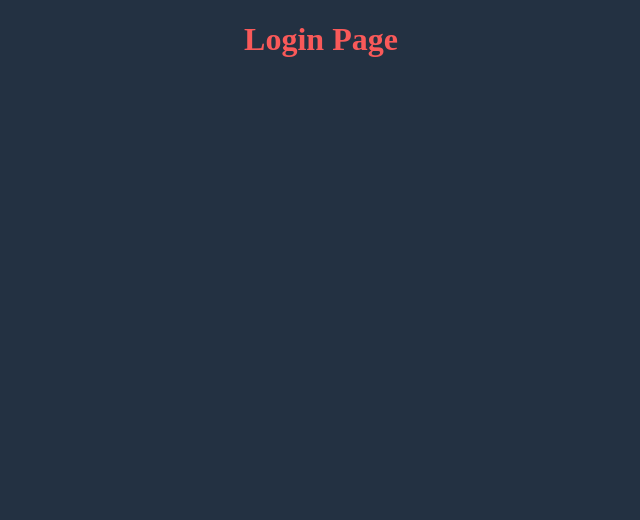
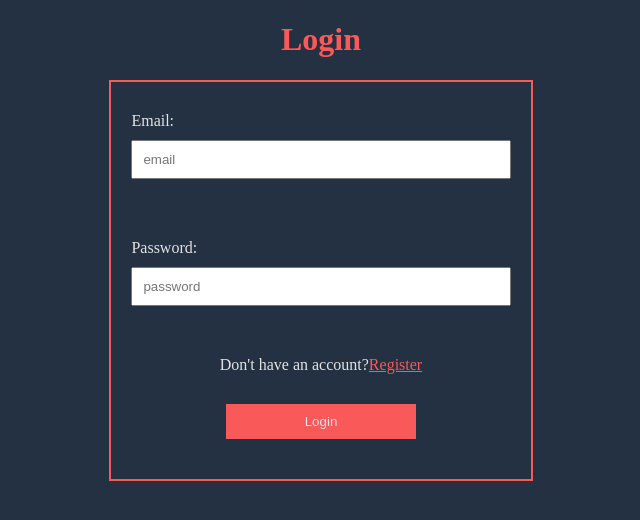
Before and after one commit to saptarsidebnath98/Job-Application-Tracker, a React (Vite) app in the folder frontend/: page /login in a window 1280 px wide. Shown: the top 520 px of the page, without its empty margins (319-959 px from the left). Built offline with nearby package versions, Linux system fonts and the light colour scheme.

Commit message:
feat: add login page ui and validation

```diff
--- a/frontend/src/index.css
+++ b/frontend/src/index.css
@@ -8,7 +8,7 @@ h1 {
 }
 
 /* register page */
-#register_form{
+#register_form, #login_form{
     border: 2px solid #f95959;
     width: 30%;
     margin: 0% auto;
@@ -18,11 +18,11 @@ h1 {
     gap: 10px;
 }
 
-#register_form label{
+#register_form label, #login_form label{
     margin-top: 10px;
 }
 
-#register_form input{
+#register_form input, #login_form input{
     padding: 10px;
 }
 
@@ -32,7 +32,7 @@ h1 {
     height: 30px;
 }
 
-#register_form button{
+#register_form button, #login_form button{
     padding: 10px;
     margin: 20px auto;
     width: 50%;
--- a/frontend/src/pages/Login.jsx
+++ b/frontend/src/pages/Login.jsx
@@ -1,8 +1,74 @@
+import { useState } from "react";
+import { validateEmail, validatePassword } from "../utils/utility";
+import { Link } from "react-router-dom";
 
 const Login = () => {
+    const [loginEmail, setLoginEmail] = useState("");
+    const [loginPassword, setLoginPassword] = useState("");
+    const [error, setError] = useState(null);
+
+
+    const handleChange = (e, setFunc) => {
+        setFunc(e.target.value);
+    }
+
+    const handleLogin = () => {
+
+        const errorObject = {};
+
+        if (!loginEmail) {
+
+            errorObject.email = "Please provide email";
+
+        }
+        if (!loginPassword) {
+
+            errorObject.password = "Please provide password";
+
+        }
+
+        if (loginEmail && !validateEmail(loginEmail)) {
+            errorObject.email = "Invalid email format";
+        }
+        if (loginPassword && !validatePassword(loginPassword)) {
+            errorObject.password = "Password length must be 8 or above";
+        }
+
+        setError(errorObject);
+
+
+        if (Object.keys(errorObject).length === 0) {
+            console.log({ email: loginEmail, password: loginPassword });
+            setLoginEmail("");
+            setLoginPassword("");
+            setError(null);
+        }
+
+        return;
+    }
     return (
         <div>
-            <h1>Login Page</h1>
+            <header>
+                <h1>Login</h1>
+            </header>
+
+            <main>
+                <section id="login_form">
+                    <label htmlFor="login_email">Email:</label>
+                    <input type="text" id="login_email" placeholder="email" value={loginEmail} onChange={(e) => handleChange(e, setLoginEmail)} />
+                    <span className="error_text">{error && error.email}</span>
+                    <label htmlFor="login_password">Password:</label>
+                    <input type="password" id="login_password" placeholder="password" value={loginPassword} onChange={(e) => handleChange(e, setLoginPassword)} />
+                    <span className="error_text">{error && error.password}</span>
+                    <div className="register_login_message">Don't have an account?
+                        <span>
+                            <Link to="/register">Register</Link>
+                        </span>
+                    </div>
+                    <button onClick={handleLogin}>Login</button>
+                </section>
+            </main>
+            <footer></footer>
         </div>
     )
 }
```
